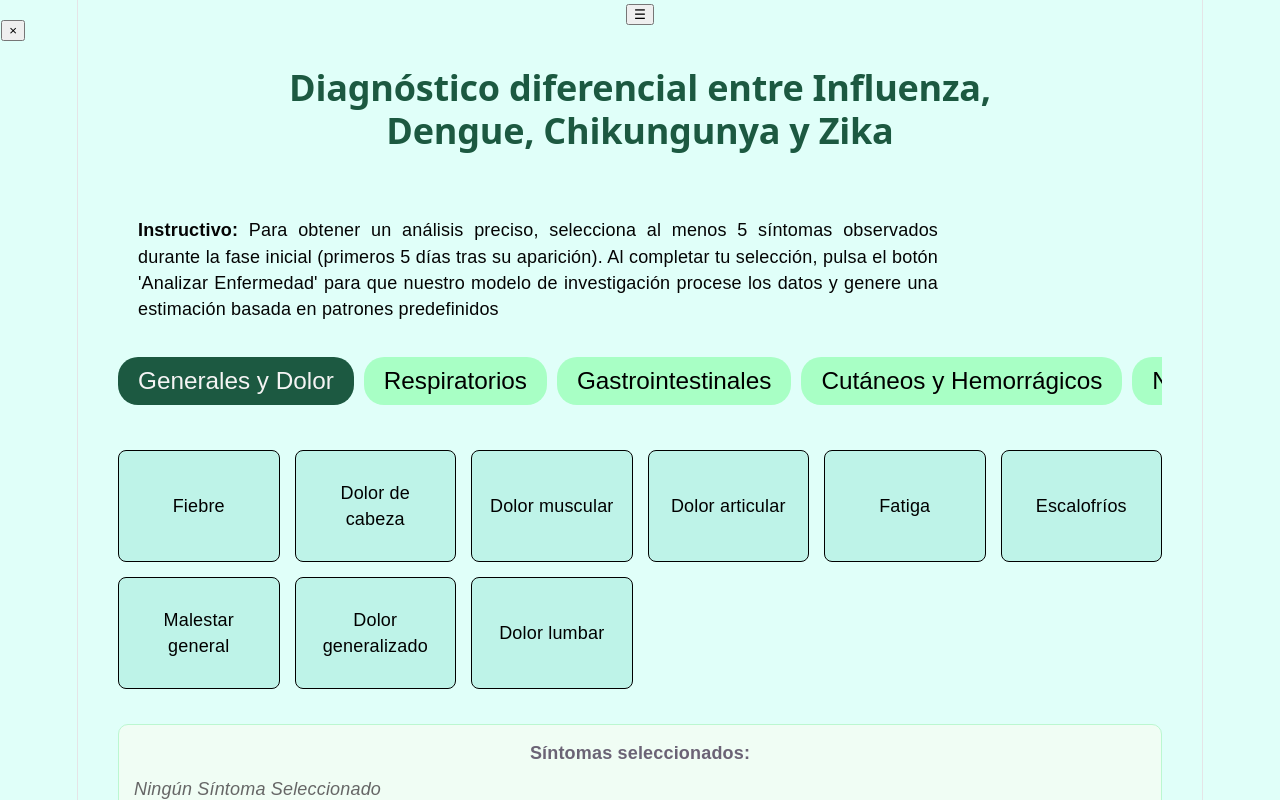
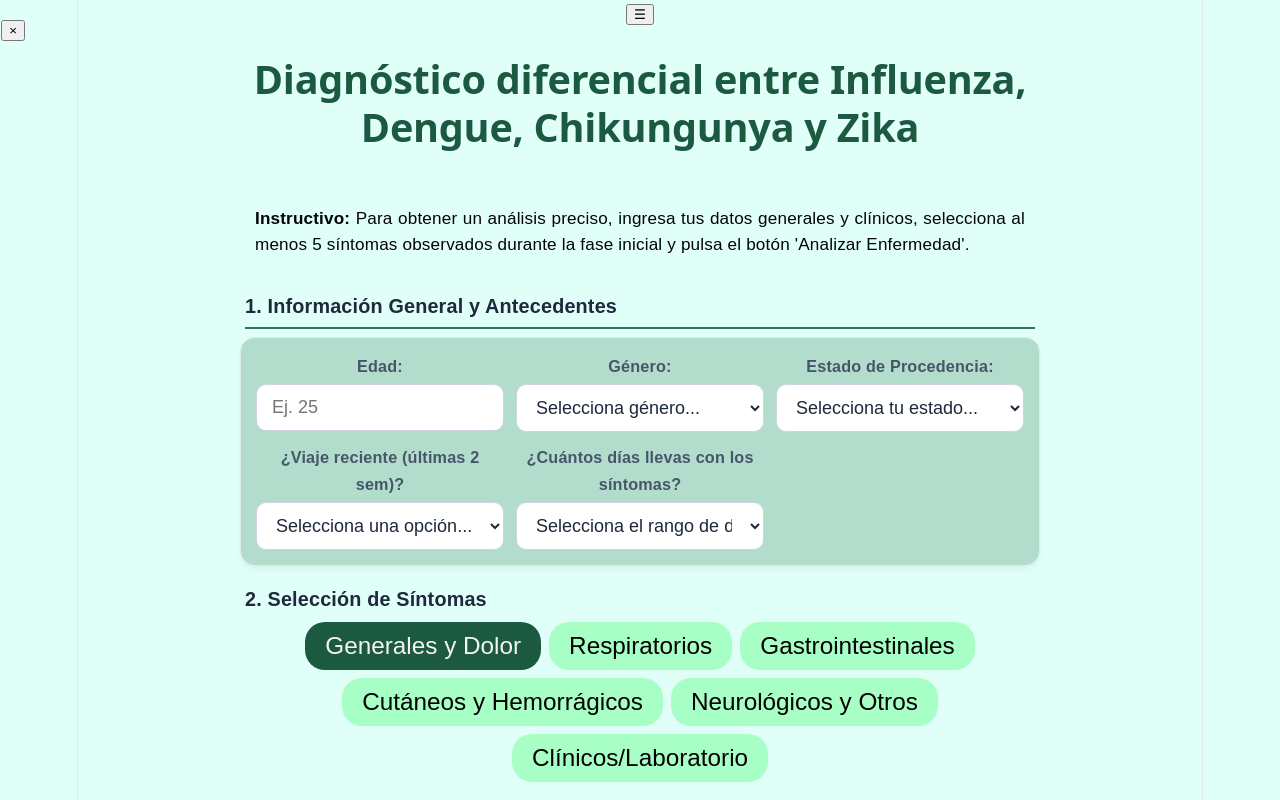
Before and after one commit to JimenaMV21/Diagnostico_Diferencial_Red, a React (Vite) app: page / in a window 1280 px wide. Shown: the top 800 px of the page. Built offline with nearby package versions, Linux system fonts and the light colour scheme.

Commit message:
Se agregaron las preguntas al modelo

```diff
--- a/src/TestModel.jsx
+++ b/src/TestModel.jsx
@@ -4,6 +4,12 @@ import { predecirEnfermedad } from './model';
 import './App.css';
 
 export default function TestModel() {
+  const [edad, setEdad] = useState('');
+  const [estadoOrigen, setEstadoOrigen] = useState('');
+  const [genero, setGenero] = useState('');
+  const [viajeReciente, setViajeReciente] = useState('');
+  const [diasSintomas, setDiasSintomas] = useState('');
+
   const [selecciones, setSelecciones] = useState({});
   const [categoriaActiva, setCategoriaActiva] = useState(gruposSintomas[0]);
   const [resultado, setResultado] = useState("");
@@ -17,16 +23,30 @@ export default function TestModel() {
   };
 
   const ejecutarPrediccion = async () => {
+    if (!edad || !estadoOrigen || !genero || !viajeReciente || !diasSintomas) {
+      setMensajeError("Por favor, completa todas las preguntas de la sección de información general.");
+      setTimeout(() => setMensajeError(""), 3500);
+      return;
+    }
+
     const marcados = Object.values(selecciones).filter(Boolean).length;
-    console.log("Síntomas marcados:", marcados);
-
     if (marcados < 5) {
       setMensajeError("Por favor, selecciona al menos 5 síntomas.");
       setTimeout(() => setMensajeError(""), 3000);
       return;
     }
 
-    // Si pasa la validación:
+    const datosParaBaseDeDatos = {
+      edad: parseInt(edad),
+      estado: estadoOrigen,
+      genero: genero,
+      viajeReciente: viajeReciente,
+      diasSintomas: diasSintomas,
+      sintomasSeleccionados: selecciones,
+      fechaRegistro: new Date().toISOString()
+    };
+    console.log("Datos listos para guardar en BD:", datosParaBaseDeDatos);
+
     const listaCompleta = gruposSintomas.flatMap(g => g.items);
     const arrayParaModelo = listaCompleta.map(sintoma => selecciones[sintoma] ? 1 : 0);
 
@@ -34,17 +54,151 @@ export default function TestModel() {
     setResultado(res);
   };
 
+  const estadosDeMexico = [
+    "Aguascalientes", "Baja California", "Baja California Sur", "Campeche", "Chiapas",
+    "Chihuahua", "Ciudad de México", "Coahuila", "Colima", "Durango", "Estado de México",
+    "Guanajuato", "Guerrero", "Hidalgo", "Jalisco", "Michoacán", "Morelos", "Nayarit",
+    "Nuevo León", "Oaxaca", "Puebla", "Querétaro", "Quintana Roo", "San Luis Potosí",
+    "Sinaloa", "Sonora", "Tabasco", "Tamaulipas", "Tlaxcala", "Veracruz", "Yucatán", "Zacatecas"
+  ];
+
+  const estiloCampoFormulario = {
+    width: '100%',
+    padding: '12px 15px',
+    borderRadius: '10px',
+    border: '1px solid #cbd5e1',
+    fontSize: '1rem',
+    background: '#ffffff',
+    color: '#1e293b',
+    boxSizing: 'border-box',
+    outline: 'none',
+    cursor: 'pointer'
+  };
+
   return (
-    <div className="contenedor-prueba">
-      <h2 className="titulo-principal">Diagnóstico diferencial entre Influenza, Dengue, Chikungunya y Zika</h2>
+    <div style={{ width: '100%', maxWidth: '100vw', boxSizing: 'border-box', overflowX: 'hidden', display: 'flex', flexDirection: 'column', alignItems: 'center', padding: '10px' }}>
+      <style>{`
+        html, body {
+          max-width: 100%;
+          overflow-x: hidden !important;
+          margin: 0;
+          padding: 0;
+          box-sizing: border-box;
+        }
+        *, *:before, *:after {
+          box-sizing: inherit;
+        }
+        input[type=number]::-webkit-inner-spin-button,
+        input[type=number]::-webkit-outer-spin-button {
+          -webkit-appearance: none;
+          margin: 0;
+        }
+        input[type=number] {
+          -moz-appearance: textfield;
+        }
+      `}</style>
 
-      <p className="mensaje-box3" style={{ padding: '20px', borderRadius: '15px', color: '#040404', fontSize: '1rem',maxWidth:'800px',width: '90%',textAlign: 'justify' }}>
-        <strong> Instructivo: </strong> Para obtener un análisis preciso, selecciona al menos 5 síntomas observados durante la fase inicial (primeros 5 días tras su
-        aparición). Al completar tu selección, pulsa el botón 'Analizar Enfermedad' para que nuestro modelo de investigación procese los datos y genere una estimación
-        basada en patrones predefinidos
+      <h2 className="titulo-principal" style={{ textAlign: 'center', width: '100%', fontSize: '2.2rem', boxSizing: 'border-box', padding: '0 10px' }}>
+        Diagnóstico diferencial entre Influenza, Dengue, Chikungunya y Zika
+      </h2>
+
+      <p className="mensaje-box3" style={{ padding: '15px', borderRadius: '15px', color: '#040404', fontSize: '0.95rem', maxWidth:'800px', width: '100%', textAlign: 'justify', margin: '10px 0 20px 0', boxSizing: 'border-box' }}>
+        <strong>Instructivo: </strong> Para obtener un análisis preciso, ingresa tus datos generales y clínicos, selecciona al menos 5 síntomas observados durante la fase inicial y pulsa el botón 'Analizar Enfermedad'.
       </p>
 
-      <div className="menu-pestanas">
+      <div style={{ maxWidth: '800px', width: '100%', textAlign: 'left', marginBottom: '8px', boxSizing: 'border-box', padding: '0 5px' }}>
+        <h3 style={{ margin: '0', fontSize: '1.1rem', color: '#1e293b', borderBottom: '2px solid #2f7a56', paddingBottom: '8px' }}>
+          1. Información General y Antecedentes
+        </h3>
+      </div>
+
+      <div style={{
+        maxWidth: '800px',
+        width: '100%',
+        background: '#b2ddcd',
+        padding: '15px',
+        borderRadius: '15px',
+        border: '1px solid #e2e8f0',
+        boxShadow: '0 4px 6px -1px rgba(0, 0, 0, 0.05)',
+        marginBottom: '20px',
+        boxSizing: 'border-box'
+      }}>
+        <div style={{ display: 'grid', gridTemplateColumns: 'repeat(auto-fit, minmax(200px, 1fr))', gap: '12px', width: '100%', boxSizing: 'border-box' }}>
+          <div>
+            <label style={{ display: 'block', fontWeight: '600', marginBottom: '5px', fontSize: '0.9rem', color: '#475569' }}>Edad:</label>
+            <input
+              type="number"
+              min="1"
+              max="120"
+              placeholder="Ej. 25"
+              value={edad}
+              onChange={(e) => setEdad(e.target.value)}
+              style={estiloCampoFormulario}
+            />
+          </div>
+
+          <div>
+            <label style={{ display: 'block', fontWeight: '600', marginBottom: '5px', fontSize: '0.9rem', color: '#475569' }}>Género:</label>
+            <select
+              value={genero}
+              onChange={(e) => setGenero(e.target.value)}
+              style={estiloCampoFormulario}
+            >
+              <option value="">Selecciona género...</option>
+              <option value="Masculino">Masculino</option>
+              <option value="Femenino">Femenino</option>
+              <option value="Otro">Otro / Prefiero no decirlo</option>
+            </select>
+          </div>
+
+          <div>
+            <label style={{ display: 'block', fontWeight: '600', marginBottom: '5px', fontSize: '0.9rem', color: '#475569' }}>Estado de Procedencia:</label>
+            <select
+              value={estadoOrigen}
+              onChange={(e) => setEstadoOrigen(e.target.value)}
+              style={estiloCampoFormulario}
+            >
+              <option value="">Selecciona tu estado...</option>
+              {estadosDeMexico.map((est) => (
+                <option key={est} value={est}>{est}</option>
+              ))}
+            </select>
+          </div>
+
+          <div>
+            <label style={{ display: 'block', fontWeight: '600', marginBottom: '5px', fontSize: '0.9rem', color: '#475569' }}>¿Viaje reciente (últimas 2 sem)?</label>
+            <select
+              value={viajeReciente}
+              onChange={(e) => setViajeReciente(e.target.value)}
+              style={estiloCampoFormulario}
+            >
+              <option value="">Selecciona una opción...</option>
+              <option value="Si">Sí</option>
+              <option value="No">No</option>
+            </select>
+          </div>
+
+          <div>
+            <label style={{ display: 'block', fontWeight: '600', marginBottom: '5px', fontSize: '0.9rem', color: '#475569' }}>¿Cuántos días llevas con los síntomas?</label>
+            <select
+              value={diasSintomas}
+              onChange={(e) => setDiasSintomas(e.target.value)}
+              style={estiloCampoFormulario}
+            >
+              <option value="">Selecciona el rango de días...</option>
+              <option value="1-3 dias">De 1 a 3 días (Fase muy temprana)</option>
+              <option value="4-5 dias">De 4 a 5 días (Fase inicial clave)</option>
+              <option value="Mas de 5 dias">Más de 5 días</option>
+            </select>
+          </div>
+        </div>
+      </div>
+
+      <div style={{ maxWidth: '800px', width: '100%', textAlign: 'left', marginBottom: '10px', boxSizing: 'border-box', padding: '0 5px' }}>
+        <h3 style={{ margin: '0', fontSize: '1.1rem', color: '#1e293b' }}>2. Selección de Síntomas</h3>
+      </div>
+
+      <div className="menu-pestanas" style={{ display: 'flex', justifyContent: 'center', flexWrap: 'wrap', gap: '8px', width: '100%', maxWidth: '800px', boxSizing: 'border-box' }}>
         {gruposSintomas.map((grupo) => (
           <button
             key={grupo.titulo}
@@ -56,7 +210,7 @@ export default function TestModel() {
         ))}
       </div>
 
-      <div className="grid-sintomas">
+      <div className="grid-sintomas" style={{ maxWidth: '800px', width: '100%', boxSizing: 'border-box' }}>
         {categoriaActiva.items.map((sintoma) => (
           <div
             key={sintoma}
@@ -68,15 +222,16 @@ export default function TestModel() {
         ))}
       </div>
 
-      {/* Box de Seleccion */}
-      {/* Sección de visualización de síntomas */}
       <div className="sintomas-seleccionados-box" style={{
         marginTop: '20px',
         marginBottom: '20px',
         padding: '15px',
         background: '#f0fdf4',
         borderRadius: '10px',
-  border: '1px solid #bbf7d0'
+        border: '1px solid #bbf7d0',
+        maxWidth: '800px',
+        width: '100%',
+        boxSizing: 'border-box'
       }}>
         <p style={{ margin: '0 0 10px 0', fontWeight: 'bold' }}>Síntomas seleccionados:</p>
         <div style={{ display: 'flex', flexWrap: 'wrap', gap: '8px' }}>
@@ -107,24 +262,28 @@ export default function TestModel() {
       {mensajeError && (
         <div style={{
           position: 'fixed',
-          bottom: '50px',
+          bottom: '30px',
           left: '50%',
           transform: 'translateX(-50%)',
           backgroundColor: '#dc3545',
           color: 'white',
-          padding: '20px 30px',
+          padding: '15px 20px',
           borderRadius: '50px',
           boxShadow: '0 10px 20px rgba(0,0,0,0.3)',
           zIndex: 9999,
           fontWeight: 'bold',
-          fontSize: '1.1rem'
+          fontSize: '1rem',
+          textAlign: 'center',
+          width: '90%',
+          maxWidth: '400px',
+          boxSizing: 'border-box'
         }}>
           {mensajeError}
         </div>
       )}
 
       {resultado && (
-        <div className="resultado-box">
+        <div className="resultado-box" style={{ maxWidth: '800px', width: '100%', boxSizing: 'border-box', textAlign: 'center' }}>
           <p style={{ margin: 0, color: '#555' }}>Diagnóstico:</p>
           <h3 style={{ marginTop: '5px' }}>{resultado}</h3>
         </div>
```
Lines whose indentation alone changed are shown as unchanged.
